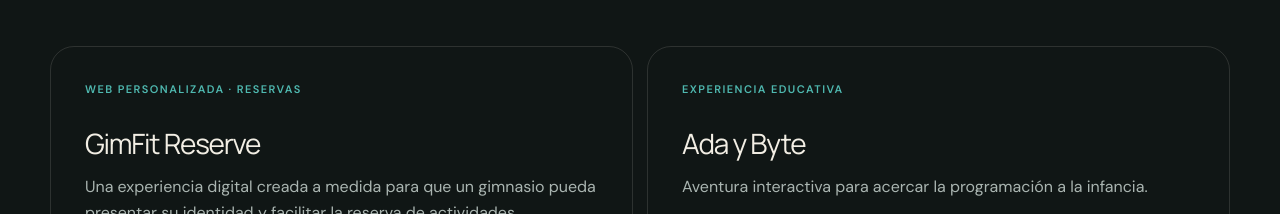
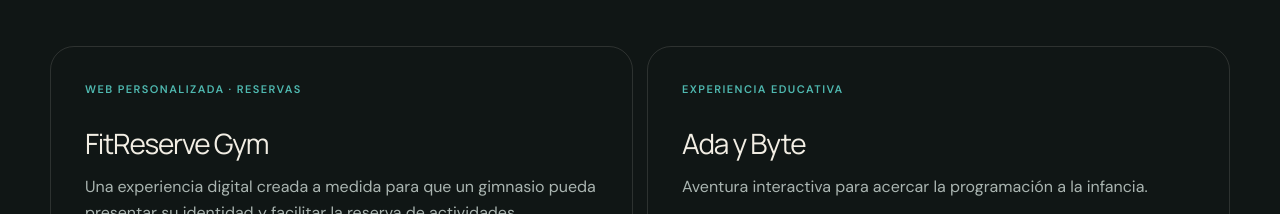
Before and after one commit to Juliams93/MI-PORTAFOLIO, a React (Vite) app: page / in a window 1280 px wide. Shown: the part 5322-5536 px from the top of the page. Built offline with nearby package versions, Linux system fonts and the light colour scheme.

Commit message:
Correct FitReserve Gym project name

```diff
--- a/src/App.jsx
+++ b/src/App.jsx
@@ -10,7 +10,7 @@ const products = [
 ];
 
 const archive = [
-  { name: "GimFit Reserve", type: "Web personalizada · Reservas", description: "Una experiencia digital creada a medida para que un gimnasio pueda presentar su identidad y facilitar la reserva de actividades." },
+  { name: "FitReserve Gym", type: "Web personalizada · Reservas", description: "Una experiencia digital creada a medida para que un gimnasio pueda presentar su identidad y facilitar la reserva de actividades." },
   { name: "Ada y Byte", type: "Experiencia educativa", description: "Aventura interactiva para acercar la programación a la infancia.", demo: "https://ada-byte-codeadventure.vercel.app/", code: "https://github.com/Juliams93/Ada-byte-codeadventure/tree/main/ada-byte-aventura" },
   { name: "Weather App", type: "Aplicación web", description: "Consulta meteorológica en tiempo real mediante una API externa.", demo: "https://weather-app-dusky-six-72.vercel.app/", code: "https://github.com/Juliams93/Weather-app" },
   { name: "Análisis de ventas", type: "Datos y visualización", description: "Exploración de tendencias, indicadores y comportamiento comercial.", code: "https://github.com/Juliams93/Analisis-ventas" },
```
